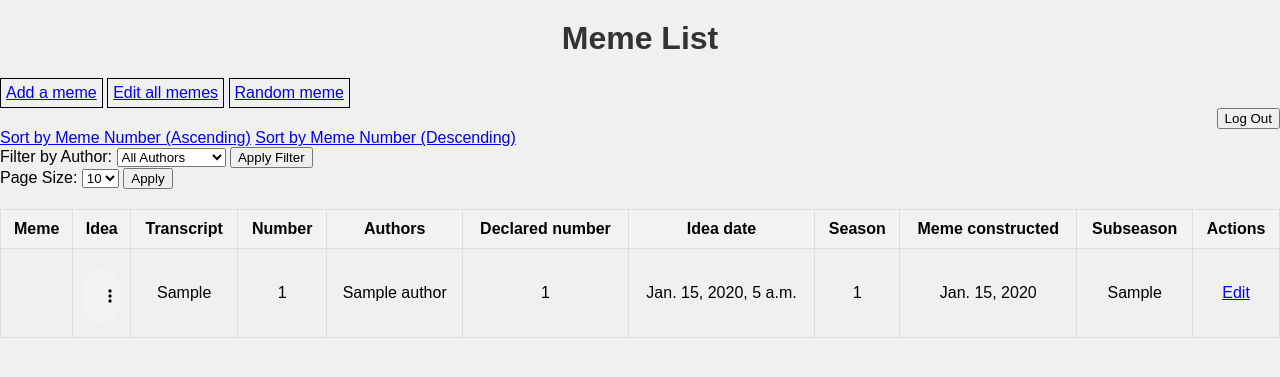
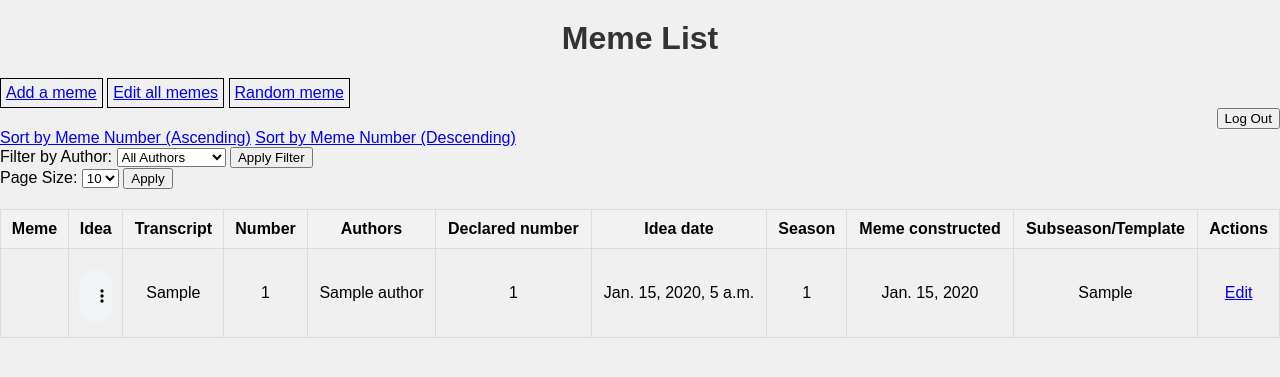
Before and after one commit to danielkinahan/gargboyz, a Django app: page /memes/ in a window 1280 px wide. Shown: the top 377 px of the page. Run offline with Django 5.2, Linux system fonts and the light colour scheme; a user stored in the database is signed in; tables that the repository leaves empty hold one stand-in row (values such as "Sample post").

Commit message:
Modified column name for subseason

```diff
--- a/memes/templates/meme_list.html
+++ b/memes/templates/meme_list.html
@@ -72,7 +72,7 @@
                             <th>Idea date</th>
                             <th>Season</th>
                             <th>Meme constructed</th>
-                            <th>Subseason</th>
+                            <th>Subseason/Template</th>
                             <th>Actions</th>
                         </tr>
                     </thead>
```
